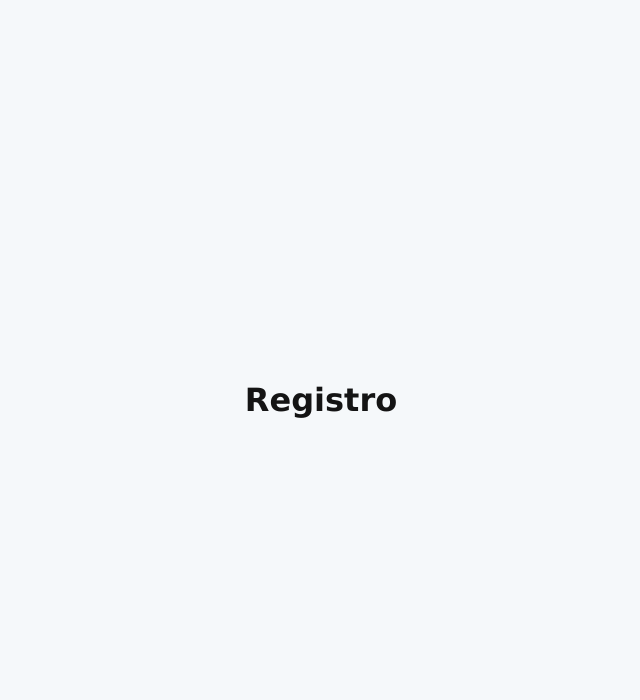
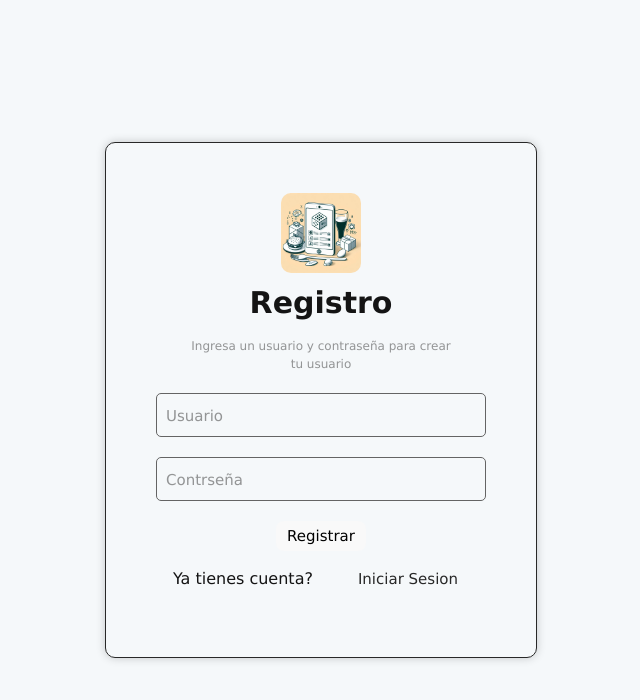
Before and after one commit to FrancitiX/App_with_Blockchain, a React (Vite) app: page /Register in a window 1280 px wide. Shown: the top 700 px of the page, without its empty margins (319-959 px from the left). Built offline with nearby package versions, Linux system fonts and the light colour scheme.

Commit message:
añadir reg

```diff
--- a/package.json
+++ b/package.json
@@ -10,6 +10,7 @@
     "preview": "vite preview"
   },
   "dependencies": {
+    "@vitejs/plugin-react": "^4.3.3",
     "prop-types": "^15.8.1",
     "react": "^18.3.1",
     "react-dom": "^18.3.1",
@@ -25,6 +26,6 @@
     "eslint-plugin-react-hooks": "^5.0.0",
     "eslint-plugin-react-refresh": "^0.4.14",
     "globals": "^15.11.0",
-    "vite": "^5.4.10"
+    "vite": "^5.4.11"
   }
 }
--- a/src/views/Reg.jsx
+++ b/src/views/Reg.jsx
@@ -1,13 +1,68 @@
-
-// import ''
+import React from "react";
+import { useNavigate } from "react-router-dom";
+import "./../styles/Sesion.css";
+import { InputDefault, InputPassword } from "./../components/Inputs";
+import Login from "./Login";
 
 
 function Register () {
+    const navigate = useNavigate();
+
+    const Home = () => {
+      navigate("/Home");
+    };
+
+    const Login = () => {
+        navigate("/");
+      };
+
     return (
-        <div>
-            <h1>Registro</h1>
+      <>
+        <div className="form_container">
+          <div className="form_data">
+            <img className="logo" src="src\assets\media\Logo1.jpeg" alt="logo" />
+            <h1 className="title">Registro</h1>
+
+            <form>
+              <div className="center">
+                <p className="helpText">
+                  Ingresa un usuario y contraseña para crear tu usuario
+                </p>
+              </div>
+
+              <div className="form_group">
+                <InputDefault
+                  type="text"
+                  name="user"
+                  id="userInput"
+                  placeHolder="Usuario"
+                  req={true}
+                />
+              </div>
+
+              <InputPassword
+                name="password"
+                id="passwordInput"
+                placeHolder="Contrseña"
+              />
+
+              <div>
+                <button className="next" type="button" onClick={Home}>
+                  Registrar
+                </button>
+              </div>
+
+              <div className="other_sesion">
+                <p>Ya tienes cuenta?</p>
+                <button type="button" onClick={Login}>
+                  Iniciar Sesion
+                </button>
+              </div>
+            </form>
+          </div>
         </div>
-    )
+      </>
+    );
 }
 
 export default Register;
```
Also changed, not shown: 1 other file (tests, documents, lock files or other folders).
